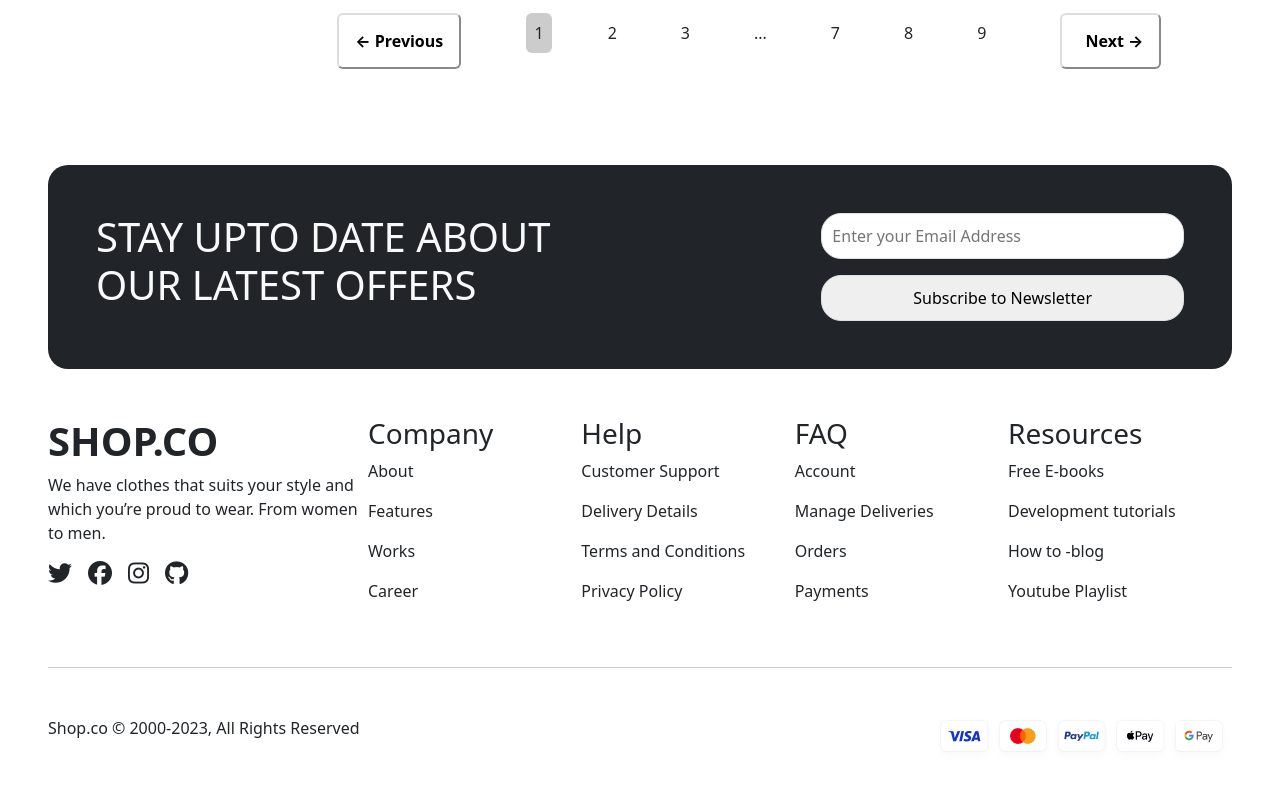
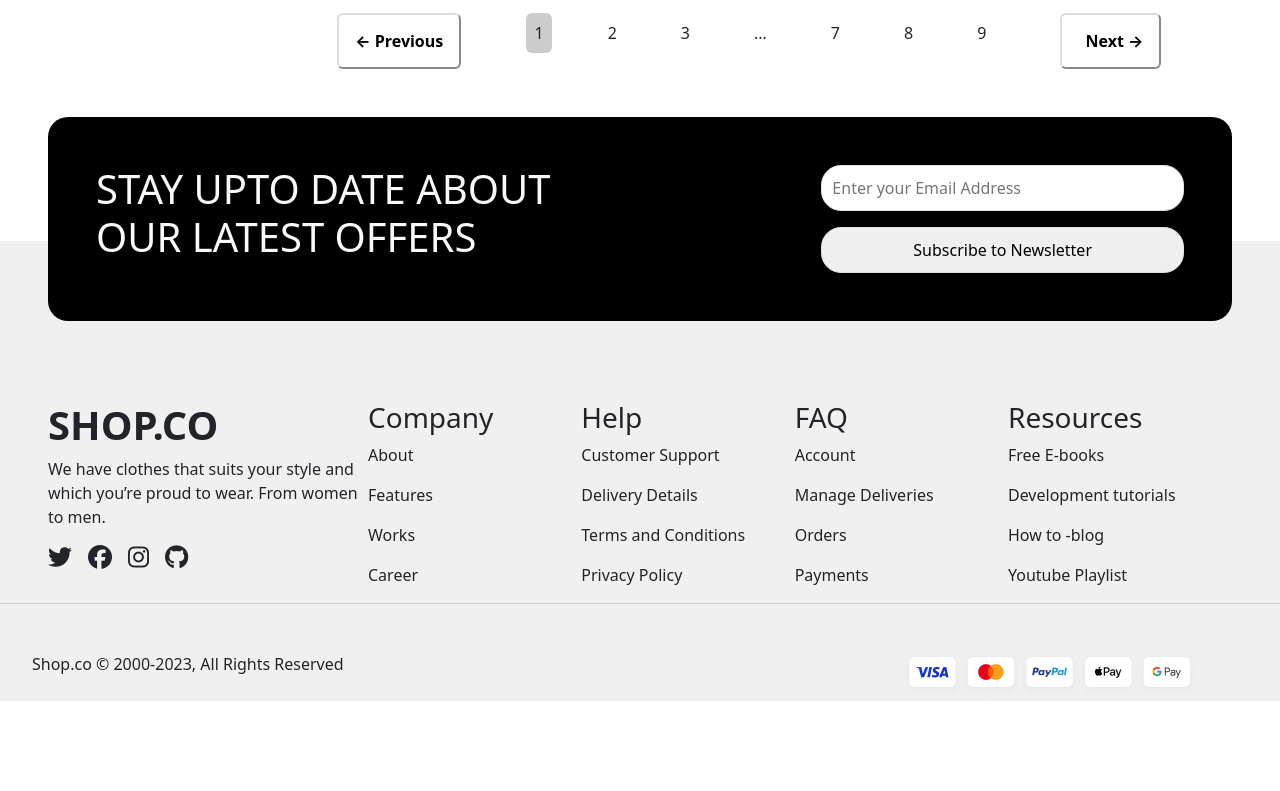
Before and after one commit to omarmeotaz-work/e-commerce, a plain HTML site: page pages/products.html in a window 1280 px wide. Shown: the part 1472-2263 px from the top of the page. After the commit the page ends 2173 px from the top, so only its background shows below. Drawn offline with Linux system fonts and the light colour scheme; no server answers.

Commit message:
footer update

```diff
--- a/css/productdetails.scss
+++ b/css/productdetails.scss
@@ -156,6 +156,9 @@ nav {
 #FAQsection {
   display: none;
 }
+#footerSection {
+  padding: 0;
+}
 
 #subscribeForm {
   input {
@@ -168,7 +171,13 @@ nav {
   }
 }
 #subform {
+  background-color: black;
   border-radius: 20px;
+  margin-bottom: -5rem;
+  position: relative;
+  margin-left: 3rem;
+  margin-right: 3rem;
+  z-index: 2;
   @media (max-width: 767px) {
     flex-direction: column;
   }
@@ -177,12 +186,37 @@ nav {
   border-top: 1px solid #ccc;
 }
 #footer {
+  z-index: -1;
+  background-color: #f0f0f0;
+  padding-top: 10rem;
+  width: 100%;
   @media (max-width: 767px) {
-    display: none !important;
+    flex-direction: column;
+    text-align: center;
+  }
+  .social {
+    display: flex;
+    @media (max-width: 767px) {
+      text-align: center;
+      display: block;
+    }
   }
 }
 #rights {
+  z-index: -1;
+  background-color: #f0f0f0;
+  width: 100%;
+  margin: auto;
   @media (max-width: 767px) {
     flex-direction: column;
   }
+  p {
+    margin-left: 2rem;
+  }
+  #cards {
+    margin-right: 5rem;
+  }
 }
+#rightsection {
+  padding: 0;
+}
--- a/css/products.scss
+++ b/css/products.scss
@@ -225,6 +225,10 @@ nav {
   background-color: #ccc;
 }
 
+#footerSection {
+  padding: 0;
+}
+
 #subscribeForm {
   input {
     border-radius: 20px;
@@ -236,7 +240,13 @@ nav {
   }
 }
 #subform {
+  background-color: black;
   border-radius: 20px;
+  margin-bottom: -5rem;
+  position: relative;
+  margin-left: 3rem;
+  margin-right: 3rem;
+  z-index: 2;
   @media (max-width: 767px) {
     flex-direction: column;
   }
@@ -245,12 +255,37 @@ nav {
   border-top: 1px solid #ccc;
 }
 #footer {
+  z-index: -1;
+  background-color: #f0f0f0;
+  padding-top: 10rem;
+  width: 100%;
   @media (max-width: 767px) {
-    display: none !important;
+    flex-direction: column;
+    text-align: center;
+  }
+  .social {
+    display: flex;
+    @media (max-width: 767px) {
+      text-align: center;
+      display: block;
+    }
   }
 }
 #rights {
+  z-index: -1;
+  background-color: #f0f0f0;
+  width: 100%;
+  margin: auto;
   @media (max-width: 767px) {
     flex-direction: column;
   }
+  p {
+    margin-left: 2rem;
+  }
+  #cards {
+    margin-right: 5rem;
+  }
 }
+#rightsection {
+  padding: 0;
+}
--- a/pages/products.html
+++ b/pages/products.html
@@ -262,7 +262,7 @@
 </div>
 
 <div id="footerSection" class="col-12 pt-5">
-    <div id="subform" class="subscribe bg-dark text-light p-5 d-flex justify-content-between m-5">
+    <div id="subform" class="subscribe text-light p-5 d-flex justify-content-between">
         <h1 class="col-md-6">STAY UPTO DATE ABOUT <br> OUR LATEST OFFERS</h1>
         <form id="subscribeForm" class="col-md-4 d-flex flex-column gap-3">
             <input type="email" placeholder="Enter your Email Address" class="border border-none">
@@ -271,38 +271,38 @@
     </div>
 
     <div id="footer" class="col-12 footer d-flex">
-        <div class="col-3 box ms-5">
+        <div class="col-md-3 box ms-5">
             <h1 class="fw-bold">SHOP.CO</h1>
             <p>We have clothes that suits your style and which you’re proud to wear. From women to men.</p>
-            <div class="social d-flex gap-3 h4">
+            <div class="social gap-3 h4">
                 <i class="fa-brands fa-twitter"></i>
                 <i class="fa-brands fa-facebook"></i>
                 <i class="fa-brands fa-instagram"></i>
                 <i class="fa-brands fa-github"></i>
             </div>
         </div>
-        <div class="col-2">
+        <div class="col-md-2">
             <h3>Company</h3>
             <p>About</p>
             <p>Features</p>
             <p>Works</p>
             <p>Career</p>
         </div>
-        <div class="col-2">
+        <div class="col-md-2">
             <h3>Help</h3>
             <p>Customer Support</p>
             <p>Delivery Details</p>
             <p>Terms and Conditions</p>
             <p>Privacy Policy</p>
         </div>
-        <div class="col-2">
+        <div class="col-md-2">
             <h3>FAQ</h3>
             <p>Account</p>
             <p>Manage Deliveries</p>
             <p>Orders</p>
             <p>Payments</p>
         </div>
-        <div class="col-2">
+        <div class="col-md-2">
             <h3>Resources</h3>
             <p>Free E-books</p>
             <p>Development tutorials</p>
@@ -310,14 +310,13 @@
             <p>Youtube Playlist</p>
         </div>
     </div>
-    <div class="col-12">
-        <div id="rights" class="rights d-flex justify-content-between m-5">
+    <div id="rightsection" class="col-12">
+        <div id="rights" class="rights d-flex justify-content-between">
             <p class="mt-5">Shop.co © 2000-2023, All Rights Reserved</p>
-            <img src="/imgs/credit.png" class="img-fluid mt-5">
+            <img id="cards" src="/imgs/credit.png" class="img-fluid mt-5">
         </div>
     </div>
 </div>
-
 
 <body>
 
```
Also changed, not shown: pages/productdetails.html (+10 -12 lines), css/productdetails.css, css/products.css, 2 other files.
